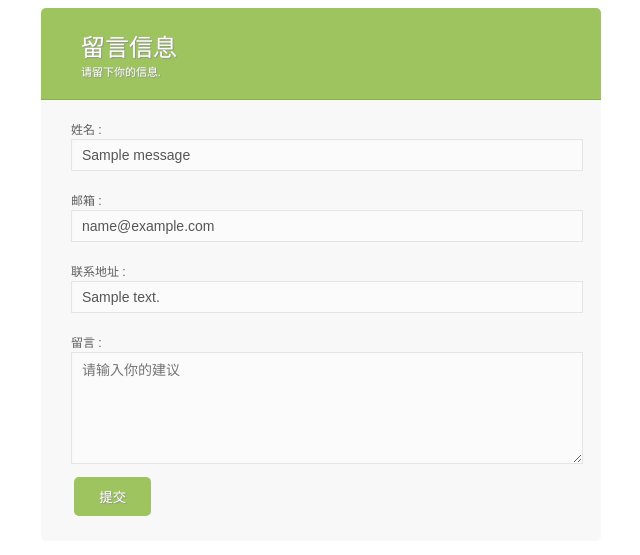
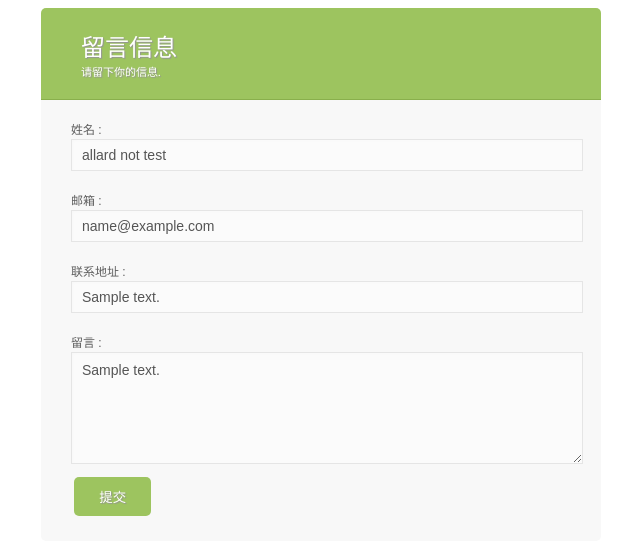
Before and after one commit to AllardZhao/djangotest, a Django app: template templates/message_form.html in a window 1280 px wide. Shown: the top 555 px of the page, without its empty margins (319-959 px from the left). Run offline with Django 3.2, Linux system fonts and the light colour scheme; the template is opened without the code that fills it: most values are stand-ins (such as "Sample title", 1, 10 or a date in 2020).

Commit message:
django练习最终版

```diff
--- a/djangotest/urls.py
+++ b/djangotest/urls.py
@@ -19,5 +19,5 @@ from message.views import getform
 
 urlpatterns = [
     url(r'^admin/', admin.site.urls),
-    url(r'^form/$', getform)
+    url(r'^form/$', getform,name='go_form')
 ]
--- a/message/views.py
+++ b/message/views.py
@@ -13,5 +13,5 @@ def getform(request):
         message = all_messages[0]
 
     return render(request, 'message_form.html', {
-        "my_message":message
+        "my_message": message
     })
--- a/templates/message_form.html
+++ b/templates/message_form.html
@@ -7,13 +7,13 @@
     <link rel="stylesheet" href="/static/css/style.css">
 </head>
 <body>
-<form action="/form/" method="post" class="smart-green">
+<form action="{% url 'go_form' %}" method="post" class="smart-green">
     <h1>留言信息
         <span>请留下你的信息.</span>
     </h1>
     <label>
         <span>姓名 :</span>
-        <input id="name" type="text" value="{{ my_message.name }}" name="name" class="error" placeholder="请输入您的姓名"/>
+        <input id="name" type="text" value="{% ifequal my_message.name|slice:'5' 'allardtest' %}allardhastest{% else %}allard not test{% endifequal %}" name="name" class="error" placeholder="请输入您的姓名"/>
         <div class="error-msg"></div>
     </label>
 
@@ -31,7 +31,7 @@
 
     <label>
         <span>留言 :</span>
-        <textarea id="message" name="message"  placeholder="请输入你的建议"></textarea>
+        <textarea id="message" name="message"  placeholder="请输入你的建议">{{ my_message.message }}</textarea>
         <div class="error-msg"></div>
     </label>
     <div class="success-msg"></div>
```
Also changed, not shown: 2 other files.
